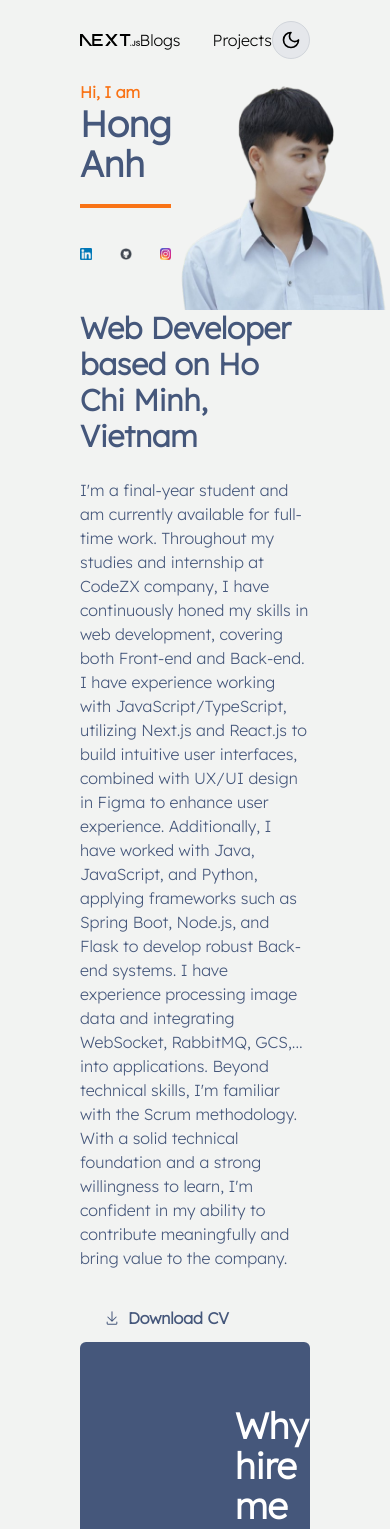
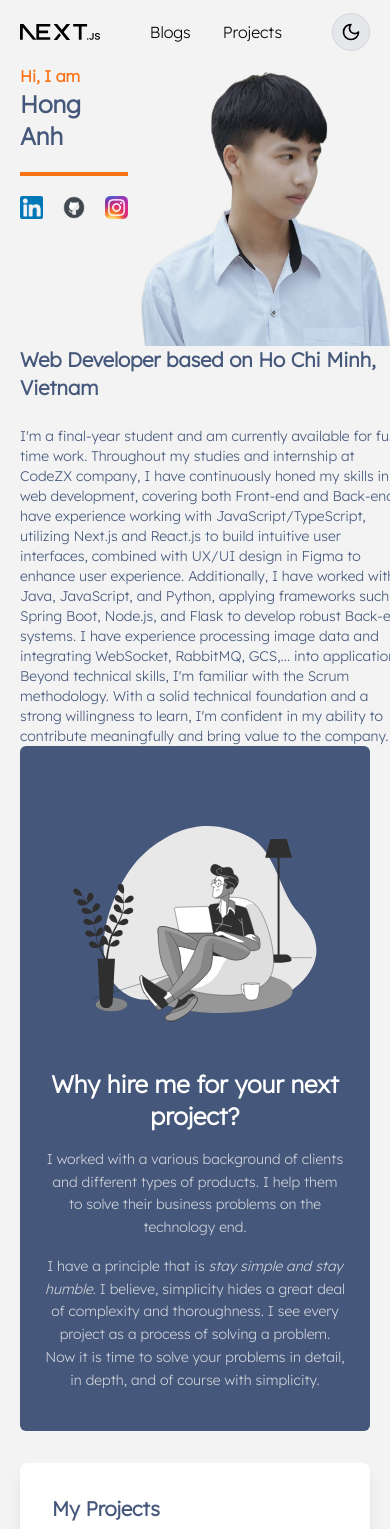
Before and after one commit to toilahonganh/portfolio-toilahongang, a Next.js app: page / in a window 390 px wide. Shown: the top 1529 px of the page. Built offline with nearby package versions, Linux system fonts and the light colour scheme.

Commit message:
Responsive

```diff
--- a/src/app/component/Banner/Banner.tsx
+++ b/src/app/component/Banner/Banner.tsx
@@ -2,10 +2,10 @@ import { HeroImage, Introduce, SideIntroduce } from "../Introduce";
 
 export default function Banner() {
     return (
-        <div className="flex flex-col md:flex-row w-full min-h-[650px] md:h-[650px] bg-bannerBgColor items-center justify-center px-20">
+        <div className="flex flex-col md:flex-row w-full min-h-[650px] md:h-[650px] bg-bannerBgColor items-center justify-center mx-5 md:px-20">
             <div className="w-full md:w-2/3 flex mt-0">
-                <SideIntroduce />
-                <HeroImage />
+                    <SideIntroduce />
+                    <HeroImage />
             </div>
 
             <div className="w-full md:w-1/3">
--- a/src/app/component/Banner/WhyHireMe.tsx
+++ b/src/app/component/Banner/WhyHireMe.tsx
@@ -4,29 +4,28 @@ import { ImageShared } from "../shared";
 
 export default function WhyHireMe() {
   return (
-    <section className="bg-headingColor text-w hite py-16 px-20 rounded-md flex items-center gap-10 w-full mx-auto">
-      <div className="flex-shrink-0 w-1/2">
+    <section className="bg-headingColor text-white py-10 px-6 sm:px-5 md:px-20 rounded-md flex flex-col sm:flex-row items-center gap-8 w-full mx-auto">
+      <div className="w-full sm:w-1/2 flex justify-center">
         <Image
           src={ImageShared.Hero}
           alt="Illustration"
           width={400}
           height={400}
-          className="rounded-lg"
+          className="rounded-lg w-[250px] sm:w-[300px] md:w-[400px] h-auto"
         />
       </div>
 
-      {/* Text Content */}
-      <div className="w-1/2">
-        <h2 className="text-4xl font-bold mb-4 text-white">
+      <div className="w-full sm:w-1/2 text-center sm:text-left">
+        <h2 className="md:text-3xl text-2xl font-bold mb-4 text-white">
           Why hire me for your next project?
         </h2>
-        <p className="text-gray-300 leading-relaxed">
-        I worked with a various background of client and different type of product.
-        I help them to solve their business problem on the technology end.
+        <p className="text-gray-300 md:text-base text-sm leading-relaxed">
+          I worked with a various background of clients and different types of products.
+          I help them to solve their business problems on the technology end.
         </p>
-        <p className="text-gray-300 leading-relaxed mt-4">
+        <p className="text-gray-300 md:text-base text-sm leading-relaxed mt-4">
           I have a principle that is
-          <span className="italic">stay simple and stay humble</span>.
+          <span className="italic"> stay simple and stay humble</span>.
           I believe, simplicity hides a great deal of complexity and thoroughness. I see every
           project as a process of solving a problem. Now it is time to solve your problems in detail,
           in depth, and of course with simplicity.
--- a/src/app/component/Header/Header.tsx
+++ b/src/app/component/Header/Header.tsx
@@ -5,7 +5,7 @@ import Image from "next/image";
 
 export default function Header() {
     return (
-        <header className="flex w-full h-16 items-center justify-between bg-bannerBgColor px-20 py-10">
+        <header className="flex w-full h-16 items-center justify-between bg-bannerBgColor px-5 md:px-20 md:py-10">
             {/* Logo bên trái ngoài cùng */}
             <div>
                 <Link href="/">
--- a/src/app/component/Introduce/HeroImage.tsx
+++ b/src/app/component/Introduce/HeroImage.tsx
@@ -4,13 +4,17 @@ import {ImageShared} from "@/app/component/shared";
 
 export default function HeroImage() {
     return (
+        <div className="flex justify-center">
             <Image
                 src={ImageShared.Avatar}
                 width={580}
                 height={580}
                 alt="Avatar"
+                className="w-[300px] md:w-[500px] h-auto"
+                sizes="(max-width: 640px) 300px, (max-width: 768px) 400px, (max-width: 1024px) 500px, 580px"
             />
-    )
+        </div>
+    );
 }
 
 // "use client";
--- a/src/app/component/Introduce/Introduce.tsx
+++ b/src/app/component/Introduce/Introduce.tsx
@@ -4,15 +4,15 @@ import {TextsShared } from "../shared";
 export default function Introduce() {
     return (
         <div className="max-w-3xl mx-auto flex flex-col items-start space-y-6">
-            <h1 className="text-3xl md:text-4xl font-bold no-underline text-headingColor">
+            <h1 className="text-xl md:text-4xl font-bold no-underline text-headingColor">
                 Web Developer based on Ho Chi Minh, Vietnam
             </h1>
 
-            <p className="text-headingColor font-light text-[16px]">
+            <p className="text-headingColor font-light text-sm md:text-[16px]">
                 {TextsShared.IntroduceMySelf}
             </p>
 
-            <div className="flex space-x-2 px-6 py-3 text-headingColor font-semibold items-center hover:cursor-pointer">
+            <div className="hidden space-x-2 px-6 py-3 text-headingColor font-semibold items-center justify-start hover:cursor-pointer md:flex">
                 <GoDownload />
                 <a
                     href="/assets/files/CV_Internship_DinhHongAnh.pdf"
--- a/src/app/component/Introduce/SideIntroduce.tsx
+++ b/src/app/component/Introduce/SideIntroduce.tsx
@@ -21,26 +21,25 @@ export default function SideIntroduce() {
 
     return (
         <div className="flex flex-col items-start">
-            <div className="mb-10">
+            <div className="md:mb-10 mb-5">
                 <p className="font-bold text-orange-500">Hi, I am</p>
                 <p
-                    className="text-4xl text-headingColor font-semibold relative cursor-pointer"
+                    className="text-2xl md:text-4xl text-headingColor font-semibold relative cursor-pointer"
                     onClick={handleClick}
                 >
                     {TextsShared.Name}
                     <span className="block w-full h-1 bg-orange-500 mt-5"></span>
-
                 </p>
             </div>
 
-            <div className="flex space-x-7">
+            <div className="flex space-x-5 md:space-x-7">
                 <div className="hover:opacity-50" onClick={handleOpenLinkedIn}>
                     <Image
                         src={ImageShared.LinkedIn}
                         width={25}
                         height={25}
                         alt="LinkedIn"
-                        className="hover:underline"
+                        className="w-[25px] md:w-[30px] h-auto object-cover hover:underline"
                     />
                 </div>
 
@@ -50,6 +49,7 @@ export default function SideIntroduce() {
                         width={25}
                         height={25}
                         alt="Github"
+                        className="w-[25px] md:w-[30px] h-auto object-cover"
                     />
                 </div>
 
@@ -59,7 +59,7 @@ export default function SideIntroduce() {
                         width={25}
                         height={25}
                         alt="Instagram"
-                        className="object-cover"
+                        className="w-[25px] md:w-[30px] h-auto object-cover"
                     />
                 </div>
             </div>
--- a/src/app/component/Portfolio/Project.tsx
+++ b/src/app/component/Portfolio/Project.tsx
@@ -25,7 +25,7 @@ export default function Blogs() {
   return (
     <section className="flex flex-col w-full items-center text-center">
       <div className="mt-8 w-full p-8 bg-white rounded-lg shadow-lg">
-        <h2 className="text-2xl font-semibold mb-10 text-headingColor text-left">
+        <h2 className="text-xl md:text-2xl font-semibold mb-10 text-headingColor text-left">
           My Projects
         </h2>
         <div className="grid grid-cols-1 md:grid-cols-3 gap-6">
--- a/src/app/component/Portfolio/Skills.tsx
+++ b/src/app/component/Portfolio/Skills.tsx
@@ -81,13 +81,13 @@ export default function Skills() {
             degree: 'Major: Information Technology - Senior Student ',
             school: 'Thuy Loi University',
             year: '2021 - 2025',
-            GPA: 3.5
+            GPA: 3.7
         },
     ];
     return (
         <section className="flex flex-col w-full items-center text-center">
             <div className="mt-8 w-full p-8 bg-white rounded-lg shadow-lg">
-                <h2 className="text-2xl font-semibold mb-10 text-headingColor text-left">
+                <h2 className="text-xl md:text-2xl font-semibold mb-10 text-headingColor text-left">
                     Skills
                 </h2>
                 <ul className="space-y-10">
@@ -117,14 +117,14 @@ export default function Skills() {
 
 
             <div className="mt-8 w-full p-8 bg-white rounded-lg shadow-lg">
-                <h2 className="text-2xl font-semibold mb-10 text-headingColor text-left">
+                <h2 className="text-xl md:text-2xl font-semibold mb-10 text-headingColor text-left">
                     Education
                 </h2>
                 <ul className="space-y-10 text-left">
                     {education.map((edu, index) => (
                         <div
                             key={index}
-                            className="bg-white text-[16px] space-y-5">
+                            className="bg-white text-sm md:text-[16px] space-y-5">
                             <h3 className="text-gray-600">
                                 {edu.degree}
                             </h3>
--- a/src/app/page.tsx
+++ b/src/app/page.tsx
@@ -7,7 +7,7 @@ export default function Home() {
   return (
     <div className="bg-bannerBgColor">
       <Banner />
-      <div className="px-20">
+      <div className="md:px-20 px-5">
         <WhyHireMe />
         <Project />
         <Skills />
--- a/src/app/projects/leaves-disease-detection/page.tsx
+++ b/src/app/projects/leaves-disease-detection/page.tsx
@@ -45,20 +45,20 @@ export default function Potato() {
     const [selectedImage, setSelectedImage] = useState<{ name: string; src: string } | null>(null);
 
     return (
-        <section className="flex flex-col items-center text-center px-20">
-            <h2 className="text-3xl font-bold mb-4 text-headingColor">Potato Disease Classification App</h2>
+        <section className="flex flex-col items-center text-center md:px-20">
+            <h2 className="text-xl md:text-3xl font-bold mb-4 text-headingColor">Potato Disease Classification App</h2>
             <div className="rounded-lg p-6 mb-10 w-full text-left">
-                <h2 className="text-xl font-semibold mb-10 text-headingColor text-left">
+                <h2 className="text-sm md:text-xl font-semibold mb-10 text-headingColor text-left">
                     My role in this project:
                 </h2>
                 <ul className="space-y-10">
                     {skills.map((skill, index) => (
                         <li key={index} className="flex items-center">
                             <div className="flex items-center gap-3">
-                                <span className="text-sm text-headingColor">
+                                <span className="text-sm md:text-sm text-headingColor">
                                     {skill.icon}
                                 </span>
-                                <h3 className="text-sm font-bold text-headingColor">
+                                <h3 className="text-xs md:text-sm font-bold text-headingColor">
                                     {skill.category}:
                                 </h3>
                             </div>
@@ -66,7 +66,7 @@ export default function Potato() {
                                 {skill.items.map((item, idx) => (
                                     <span
                                         key={idx}
-                                        className="text-sm px-2 py-1 text-headingColor rounded-full">
+                                        className="text-xs md:text-sm px-2 py-1 text-headingColor rounded-full">
                                         {item}
                                     </span>
                                 ))}
@@ -76,11 +76,11 @@ export default function Potato() {
                 </ul>
 
                 <div className="mt-10">
-                    <span className="text-xl font-semibold text-headingColor text-left mb-20">Description:</span>
+                    <span className="text-sm md:text-xl font-semibold text-headingColor text-left mb-20">Description:</span>
                     <br />
                     <br />
                     <span
-                        className="text-sm font-light text-headingColor">
+                        className="text-xs md:text-sm font-light text-headingColor">
                 In agriculture, early detection of plant diseases, especially in potatoes, plays a crucial role in protecting crops and improving yield. PotatoCare is designed to help farmers quickly and accurately identify diseases on potato leaves. The application leverages the deep learning model YOLOv8 to detect four common potato leaf diseases: Early Blight, Late Blight Nematode, Pest. Users simply upload an image of the potato leaf, and the system will automatically analyze it and return disease detection results in real time. With advanced computer vision technology, PotatoCare empowers farmers to make timely decisions for disease prevention and treatment, ultimately enhancing crop productivity and quality🚀🌱
                     </span>
                 </div>
@@ -101,7 +101,7 @@ export default function Potato() {
                                 height={400}
                             />
                             <div className="p-4">
-                                <h3 className="text-base font-medium text-headingColor">{image.name}</h3>
+                                <h3 className="text-sm md:text-base font-medium text-headingColor">{image.name}</h3>
                             </div>
                         </div>
                     ))}
--- a/src/app/projects/riode-ecommerce/page.tsx
+++ b/src/app/projects/riode-ecommerce/page.tsx
@@ -30,8 +30,8 @@ export default function Riode() {
 
     return (
         <section className="flex flex-col items-center text-center p-8">
-            <h2 className="text-3xl font-bold mb-6 text-headingColor">Riode Ecommerce Website Overview</h2>
-            <p className="text-gray-600 mb-10 max-w-2xl text-base">
+            <h2 className="text-xl md:text-3xl font-bold mb-6 text-headingColor">Riode Ecommerce Website Overview</h2>
+            <p className="text-sm text-gray-600 mb-10 max-w-2xl md:text-base">
                 Riode is a modern and responsive eCommerce platform designed to enhance the shopping experience.
                 Below are some key pages and features of the website.
             </p>
@@ -50,7 +50,7 @@ export default function Riode() {
                             className="object-cover w-full h-60 rounded-t-lg"
                         />
                         <div className="p-4 bg-gray-100">
-                            <h3 className="text-base font-light text-headingColor">{image.name}</h3>
+                            <h3 className="text-xs md:text-base font-light text-headingColor">{image.name}</h3>
                         </div>
                     </div>
                 ))}
```
Lines whose indentation alone changed are shown as unchanged.
